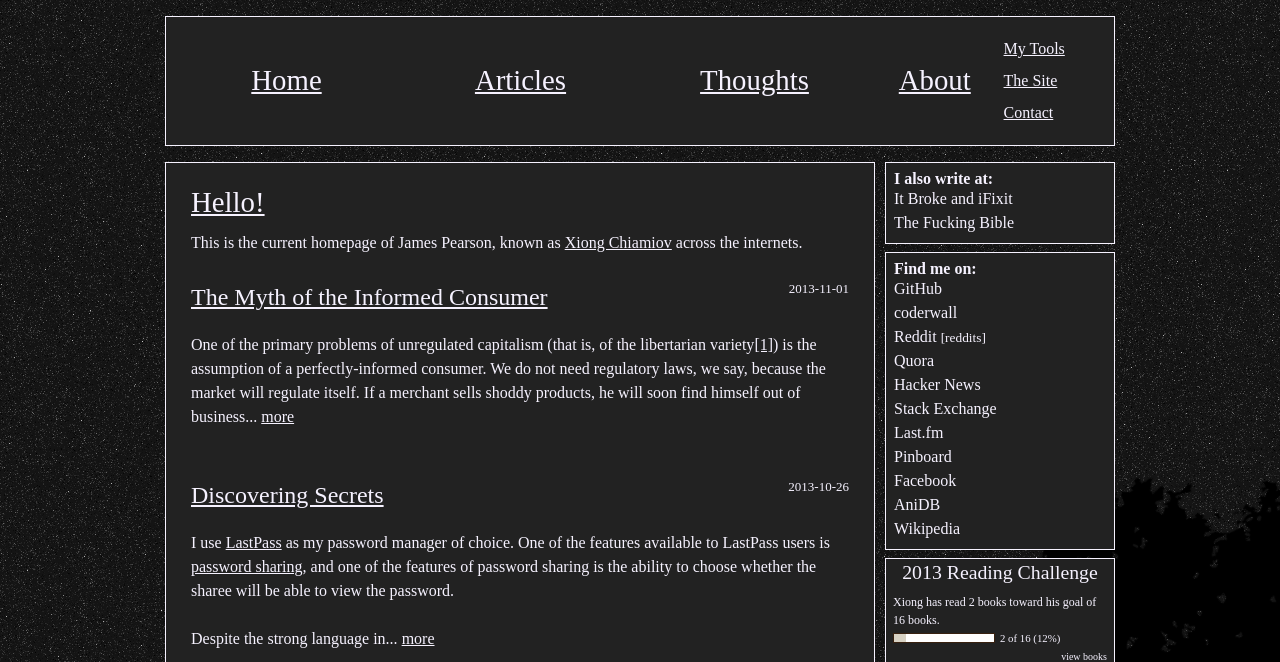
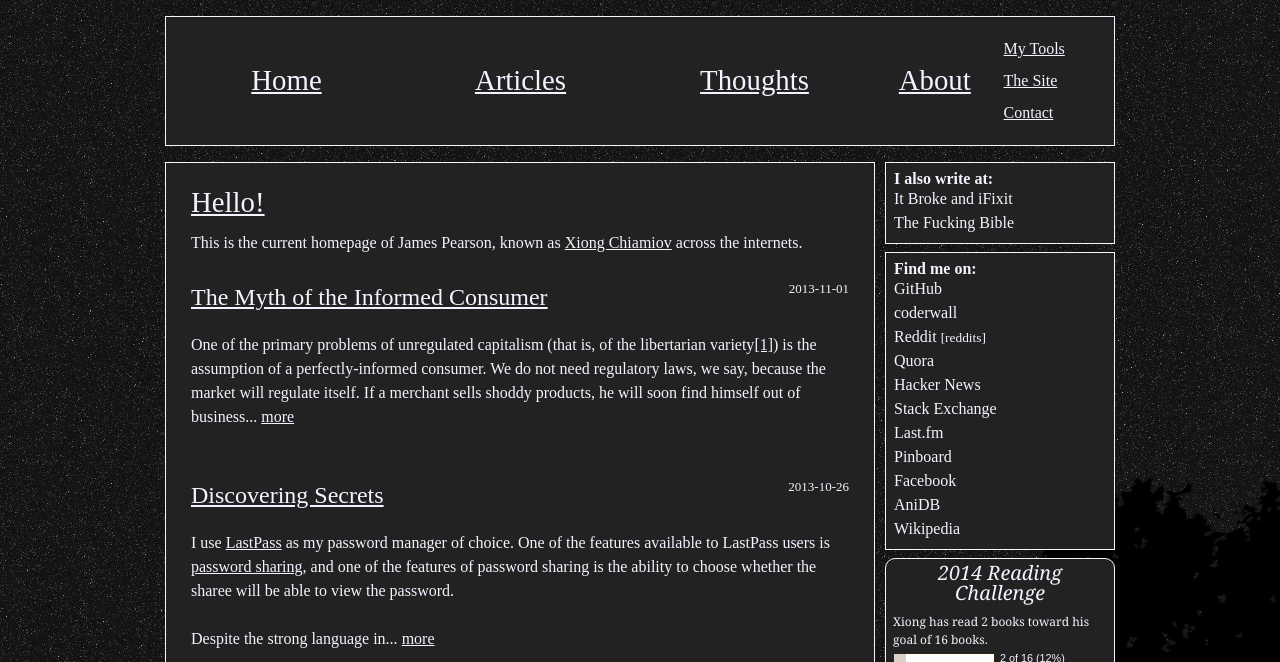
Before and after one commit to xiongchiamiov/xiongchiamiov.github.com, a Jekyll site: the page built from index.html, in a window 1280 px wide, cut to the strip 0-662 px from the top of the page. Built offline with Jekyll 4.4.1, drawn with Linux system fonts in a browser that asks for light colours; Markdown is read by kramdown in place of the engine named in the settings; the list of posts is cut into pages by our own code; comment, search, counter and statistics services are not loaded.

Commit message:
Update Goodreads widget for new year

```diff
--- a/_includes/page_bottom.html
+++ b/_includes/page_bottom.html
@@ -21,13 +21,13 @@
 			<a href="http://en.wikipedia.org/wiki/User:Xiong_Chiamiov">Wikipedia</a>
 		</div>
 		<!-- Goodreads widget -->
-		<div id="gr_challenge_940" style="border: 2px solid #EBE8D5; border-radius:10px; padding: 0px 7px 0px 7px; max-width:230px; min-height: 100px">
-			<div id="gr_challenge_progress_body_940" style="font-size: 12px; font-family: georgia,serif;line-height: 18px">
+		<div id="gr_challenge_1914" style="border: 2px solid #EBE8D5; border-radius:10px; padding: 0px 7px 0px 7px; max-width:230px; min-height: 100px">
+			<div id="gr_challenge_progress_body_1914" style="font-size: 12px; font-family: georgia,serif;line-height: 18px">
 				<h3 style="margin: 4px 0 10px; font-weight: normal; text-align: center">
-					<a href="http://www.goodreads.com/challenges/940-2013-reading-challenge" style="text-decoration: none; font-family:georgia,serif;font-style:italic; font-size: 1.1em">2013 Reading Challenge</a>
+					<a href="http://www.goodreads.com/challenges/1914-2014-reading-challenge" style="text-decoration: none; font-family:georgia,serif;font-style:italic; font-size: 1.1em">2014 Reading Challenge</a>
 				</h3>
 				<div class="challengePic">
-					<a href="http://www.goodreads.com/challenges/940-2013-reading-challenge"><img alt="2013 Reading Challenge" src="http://d.gr-assets.com/challenges/1357247331p2/940.jpg" style="float:left; margin-right: 10px; border: 0 none" /></a>
+					<a href="http://www.goodreads.com/challenges/1914-2014-reading-challenge"><img alt="2014 Reading Challenge" src="http://d.gr-assets.com/challenges/1357247331p2/1914.jpg" style="float:left; margin-right: 10px; border: 0 none" /></a>
 				</div>
 				<div>
 					<a href="http://www.goodreads.com/user/show/19434699-xiong-chiamiov">Xiong</a> has read 2 books toward his goal of 16 books.
@@ -36,14 +36,15 @@
 					<div style="width: 12%; background-color: #D7D2C4; float: left"><span style="visibility:hidden">hide</span></div>
 				</div>
 				<div style="font-family: arial, verdana, helvetica, sans-serif;font-size:90%">
-					<a href="http://www.goodreads.com/user_challenges/900278">2 of 16 (12%)</a>
+					<a href="http://www.goodreads.com/user_challenges/1347076">2 of 16 (12%)</a>
 				</div>
 				<div style="text-align: right;">
-					<a href="http://www.goodreads.com/user_challenges/900278" style="text-decoration: none; font-size: 10px;">view books</a>
+					<a href="http://www.goodreads.com/user_challenges/1347076" style="text-decoration: none; font-size: 10px;">view books</a>
 				</div>
 			</div>
 			<!-- This script updates the widget.  So, removing elements directly won't work (because this will re-add them), but we want it to exist so data updates. -->
-			<script src="http://www.goodreads.com/user_challenges/widget/19434699-xiong-chiamiov?challenge_id=940&v=2" type="text/javascript"></script>
+			<script
+			src="http://www.goodreads.com/user_challenges/widget/19434699-xiong-chiamiov?challenge_id=1914&v=2" type="text/javascript"></script>
 		</div>
 		<div>
 			<h1>Other things hosted here:</h1>
```
